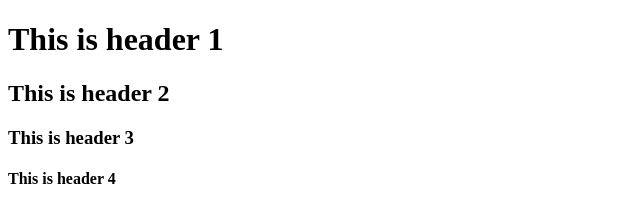
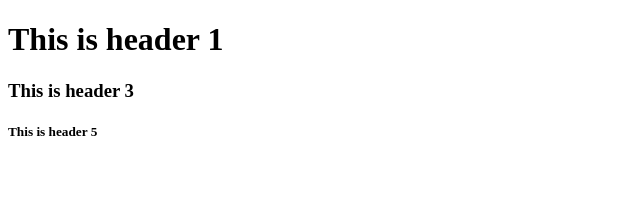
Before and after one commit to karthikch33/sample, a plain HTML site: page index.html in a window 1280 px wide. Shown: the whole page, without its empty margins (0-640 px from the left). Drawn offline with Linux system fonts and the light colour scheme.

Commit message:
Added new header line and removed unwanted
This is brief Explanation of what exactly happend
i have removed header and added new header in place of it
that is header 1 and header 5

```diff
--- a/index.html
+++ b/index.html
@@ -7,8 +7,8 @@
 </head>
 <body>
     <h1>This is header 1</h1>
-    <h2>This is header 2</h2>
     <h3>This is header 3</h3>
-    <h4>This is header 4</h4>
+    <h5>This is header 5</h5>
+    <img src="" alt="">
 </body>
 </html>
```
